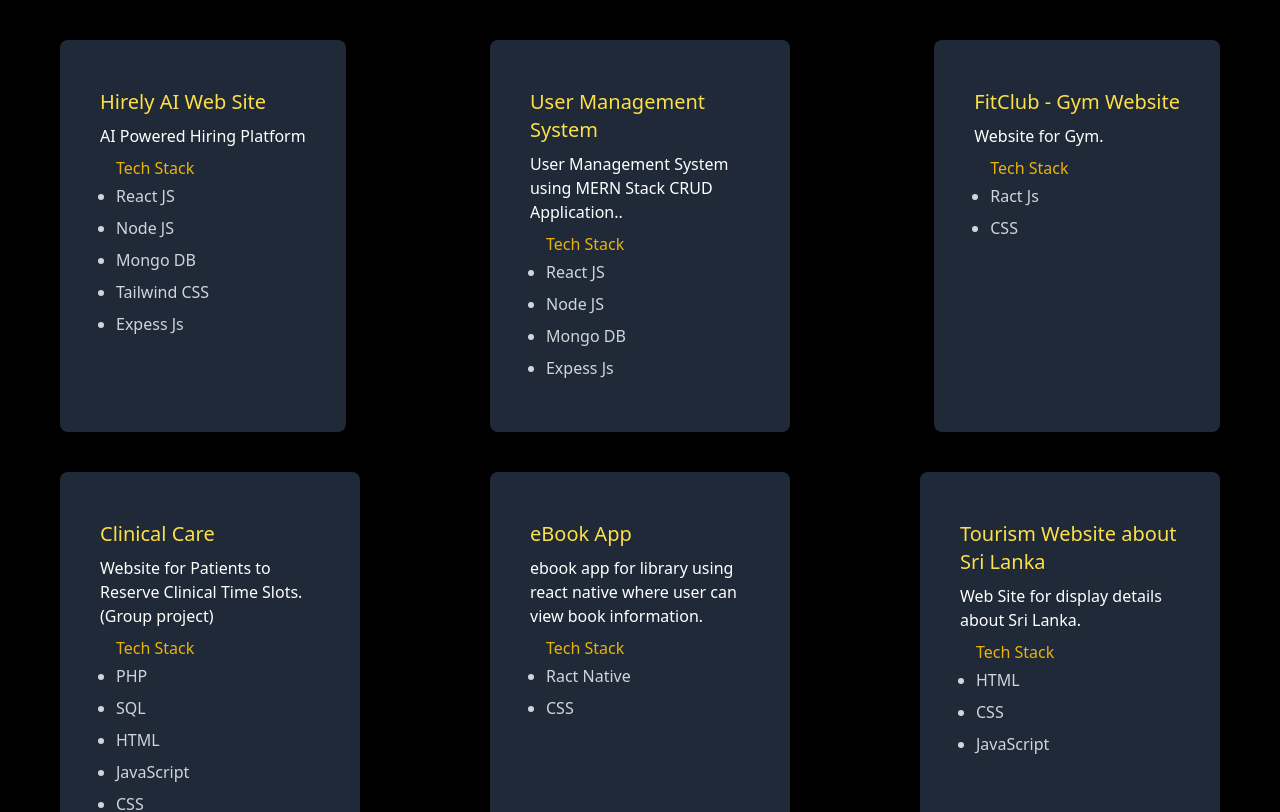
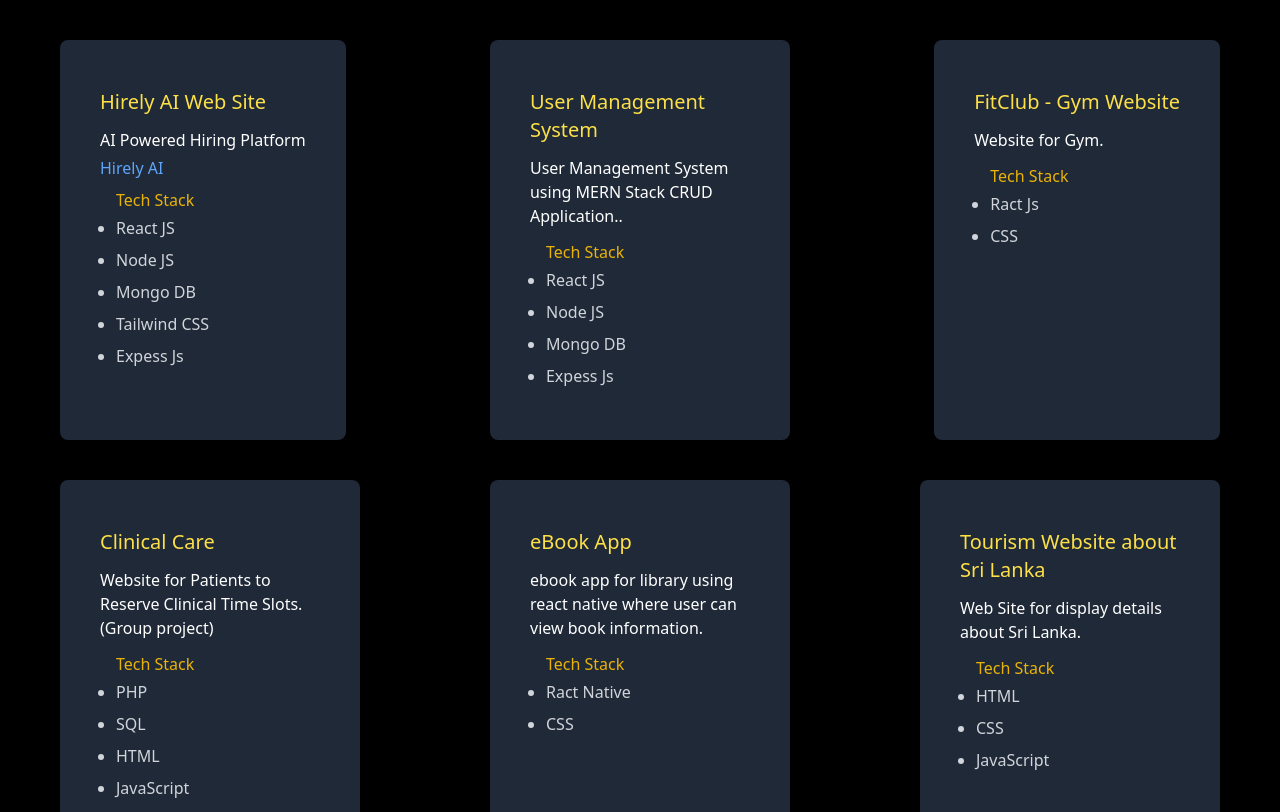
Before and after one commit to Kavimaleesha/myportfolio, a React (Create React App) app: page / in a window 1280 px wide. Shown: the part 1140-1952 px from the top of the page. Built offline with nearby package versions, Linux system fonts and the light colour scheme.

Commit message:
Link Update

```diff
--- a/src/components/Projects.jsx
+++ b/src/components/Projects.jsx
@@ -10,7 +10,8 @@ const Projects = () => {
             {projectList?.map((el,index)=>{
                 return <div key={index} className='max-w-[300px] m-5 bg-gray-800 p-10 rounded-lg'>
                         <h3 className='text-yellow-300 text-xl py-2 '>{el.projectName}</h3>
-                        <p className='text-white'>{el.projectDiscription}</p>
+                        <p className='text-white py-1'>{el.projectDiscription}</p>
+                        <a href="https://aidf-front-end-kavindu-maleesha.netlify.app" target="_blank" rel="noopener noreferrer" className="text-blue-400 hover:underline py-1" >{el.ProjectLink_id1}</a>
                         <ul className='text-gray-300 py-2 px-4 list-disc'>
                             <h4 className='text-yellow-500'>Tech Stack</h4>
                             {el.projectTools?.map(tool =>{
--- a/src/components/sampleData/moduleList.js
+++ b/src/components/sampleData/moduleList.js
@@ -92,6 +92,7 @@ export const projectList = [
         id:1,
         projectName:"Hirely AI Web Site",
         projectDiscription:" AI Powered Hiring Platform",
+        ProjectLink_id1:"Hirely AI" ,
         projectTools:[
             {
                 tool:"React JS"
@@ -108,7 +109,6 @@ export const projectList = [
             {
                 tool:"Expess Js"
             },
-
         ]
     },
     {
```
